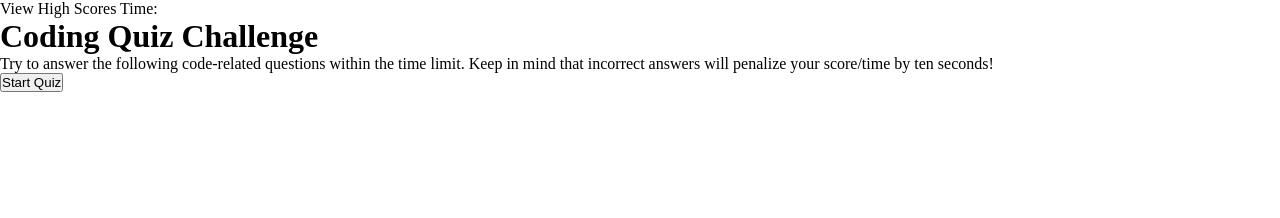
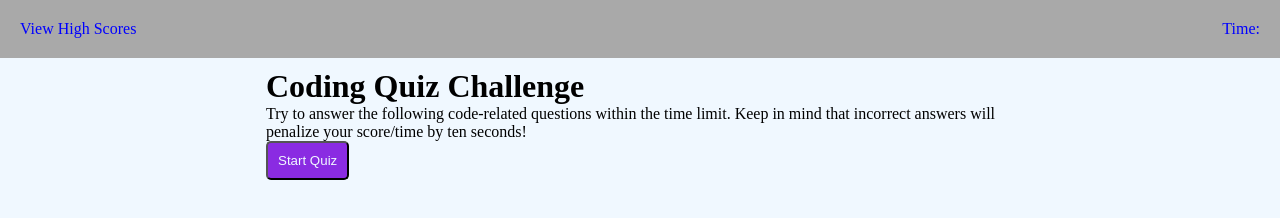
Before and after one commit to jmangerino/JavaScript-Quiz, a plain HTML site: page index.html in a window 1280 px wide. Drawn offline with Linux system fonts and the light colour scheme.

Commit message:
fixed an issue with javascript and added css

```diff
--- a/assets/script.js
+++ b/assets/script.js
@@ -38,6 +38,13 @@ var scorecard = document.getElementById("score-card");
 var highscorecard = document.getElementById("highscore-card");
 var results = document.getElementById("results");
 var resultstext = document.getElementById("results-text");
+var timeDisplay = document.getElementById("time");
+var score = document.getElementById("score");
+var submit = document.getElementById("submit");
+var input = document.getElementById("initials");
+var clearbutton = document.getElementById("clearbutton");
+var backbutton = document.getElementById("backbutton");
+var highscorelink = document.getElementById("highscore-link");
 var interval;
 var time;
 var questionIndex;
@@ -76,7 +83,7 @@ function countdown() {
         }
     }
 
-var timeDisplay = document.getElementById("time");
+
 
 function displayTime() {
     timeDisplay.textContent = time;
@@ -97,6 +104,8 @@ function displayQuestion() {
 }
 
 document.getElementById("quiz-answers").addEventListener("click", checkcorrectAnswer);
+
+
 
 function answerIsCorrect(answerButton) {
     return answerButton.textContent === questions[questionIndex].correctanswer
@@ -123,16 +132,20 @@ function checkcorrectAnswer(eventObject) {
         }
     }
 
+
+
     questionIndex++;
     if (questionIndex < questions.length) {
         displayQuestion();
     }
     else {
+        resultstext.textContent = "";
         endQuiz();
     }
+
 }
 
-var score = document.getElementById("score");
+
 
 function endQuiz() {
     clearInterval(interval);
@@ -142,8 +155,7 @@ function endQuiz() {
     console.log(score)
 }
 
-var submit = document.getElementById("submit");
-var input = document.getElementById("initials");
+
 
 submit.addEventListener("click", storescore);
 
@@ -194,7 +206,7 @@ function renderHighscore() {
     }
 }
 
-var clearbutton = document.getElementById("clearbutton");
+
 clearbutton.addEventListener("click", clearHighscore);
 
 function clearHighscore () {
@@ -202,7 +214,7 @@ function clearHighscore () {
     renderHighscore();
 }
 
-var backbutton = document.getElementById("backbutton");
+
 backbutton.addEventListener("click", returnToStart);
 
 function returnToStart() {
@@ -210,7 +222,7 @@ function returnToStart() {
     maincard.removeAttribute("hidden");
 }
 
-var highscorelink = document.getElementById("highscore-link");
+
 highscorelink.addEventListener("click", showhighscore)
 
 function showhighscore() {
--- a/assets/style.css
+++ b/assets/style.css
@@ -3,3 +3,41 @@
     padding: 0px;
     margin: 0px;
 }
+
+body {
+    font-family: 'Times New Roman', Times, serif;
+    background-color: aliceblue;
+    margin: 0px;
+}
+
+header {
+    display: flex;
+    color: blue;
+    background-color: darkgray;
+    justify-content: space-between;
+    padding: 20px;
+}
+
+main {
+    display: flex;
+    align-items: center;
+    justify-content: center;
+}
+
+.button {
+    display: block;
+    color: aliceblue;
+    background-color: blueviolet;
+    padding: 10px;
+    border-radius: 5px;
+}
+
+.card {
+    max-width: 60%;
+    padding: 10px;
+}
+
+@media screen and (min-width: 900px) {
+
+
+}
```
